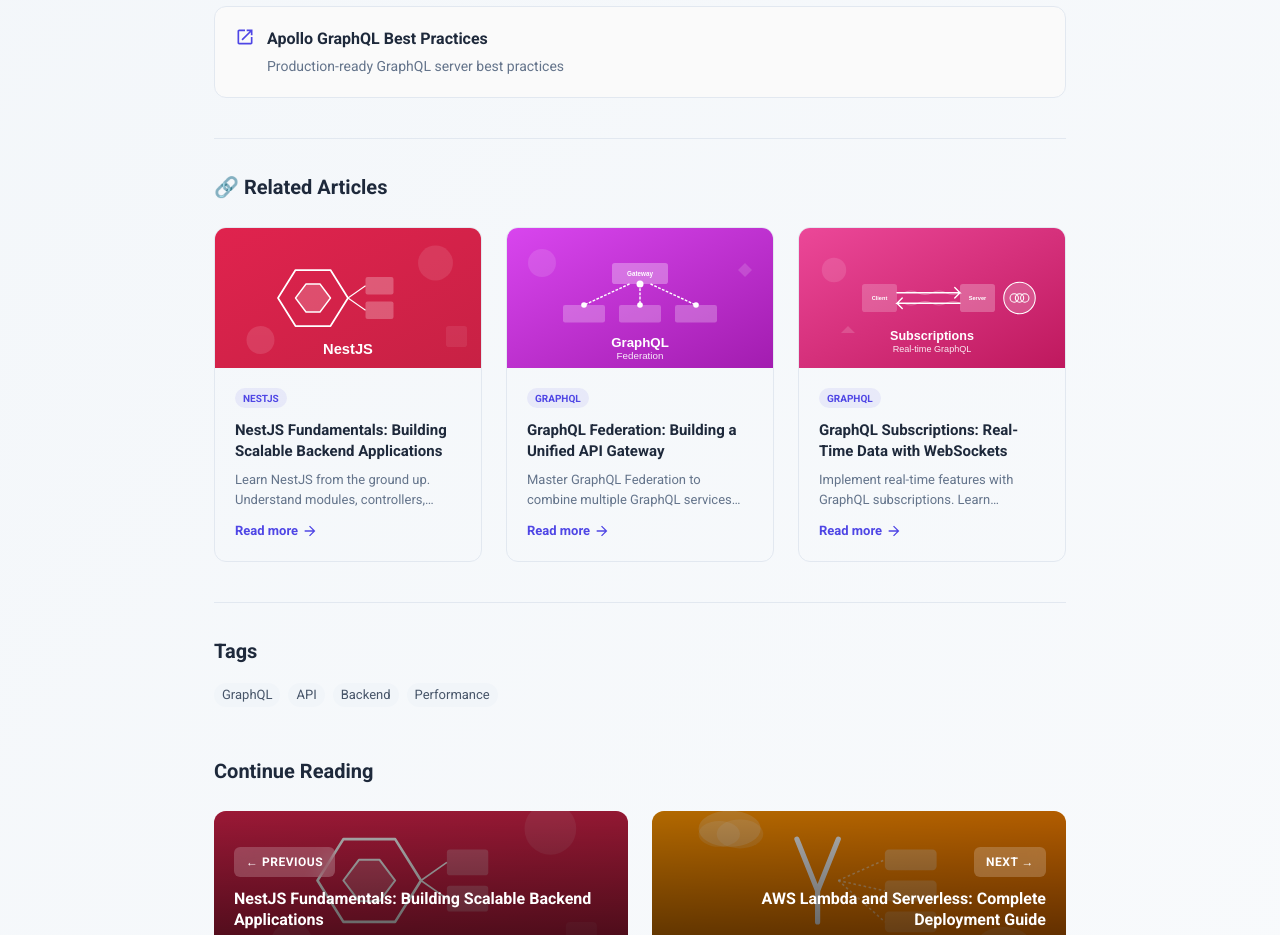
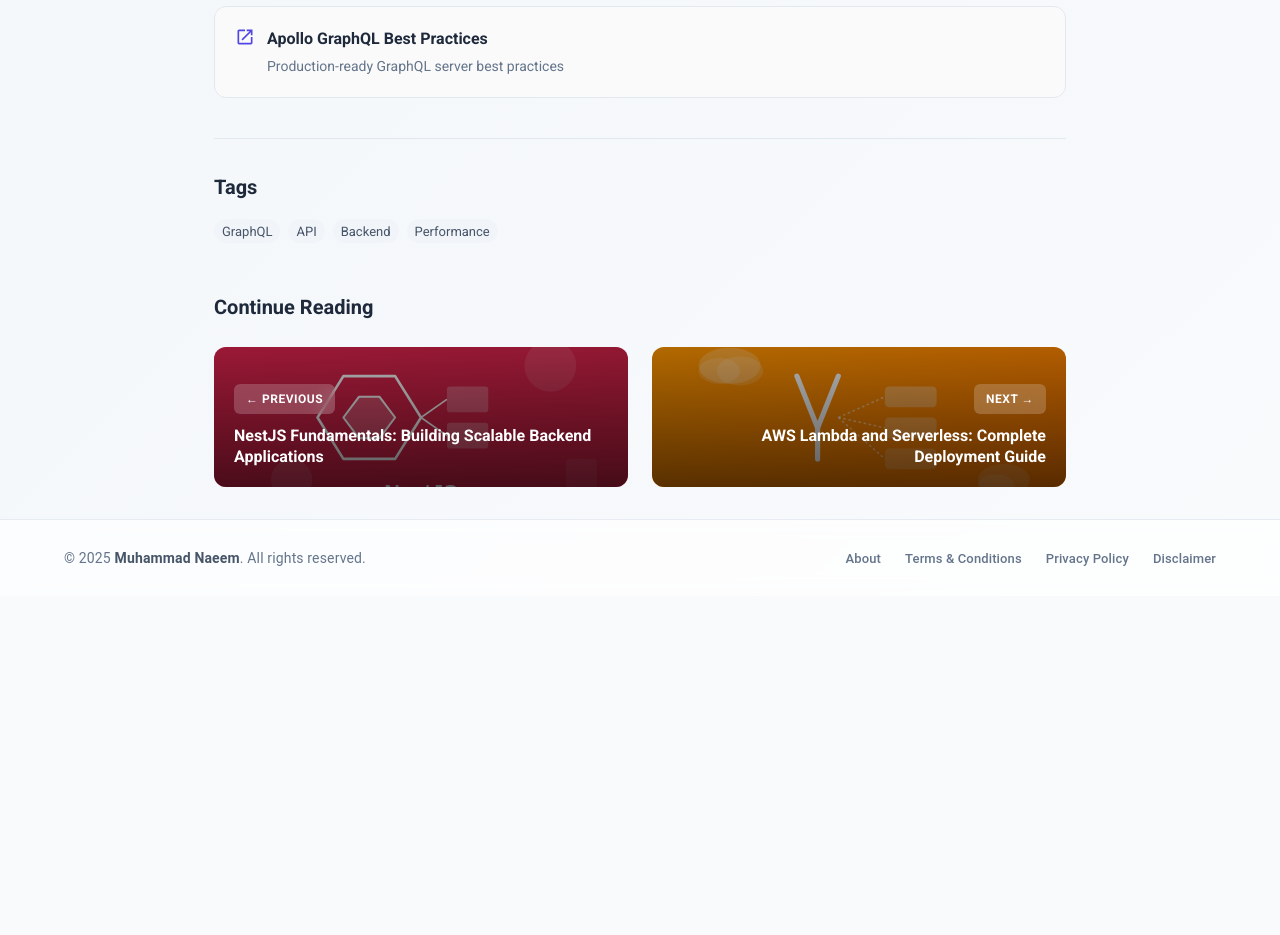
Before and after one commit to imnaeem/portfolio, a Next.js app: page /blogs/graphql-best-practices-schema-optimization in a window 1280 px wide. Shown: the part 5000-5935 px from the top of the page. After the commit the page ends 5596 px from the top, so only its background shows below. Built offline with nearby package versions, Linux system fonts and the light colour scheme.

Commit message:
refactor: remove related articles section, keep only inline links
Co-authored-by: imnaeem <92048034+imnaeem@users.noreply.github.com>

```diff
--- a/src/app/blogs/[slug]/page.tsx
+++ b/src/app/blogs/[slug]/page.tsx
@@ -1,7 +1,7 @@
 import React from 'react';
 import { blogArticles } from '@/app/api/blogs/data';
 import { Box, Chip, Container, Fade, Grid2, Stack, Typography } from '@mui/material';
-import { AccessTime, CalendarToday, Person, OpenInNew, ArrowForward } from '@mui/icons-material';
+import { AccessTime, CalendarToday, Person, OpenInNew } from '@mui/icons-material';
 import { notFound } from 'next/navigation';
 import Link from 'next/link';
 import Image from 'next/image';
@@ -388,133 +388,6 @@ export default async function BlogArticlePage({ params }: { params: Promise<{ sl
 					);
 				})()}
 
-				{/* Related Articles Section */}
-				{(() => {
-					const blogLinks = getBlogLinks(slug);
-					if (!blogLinks?.relatedArticles || blogLinks.relatedArticles.length === 0) return null;
-
-					const relatedPosts = blogArticles.filter((article) =>
-						blogLinks.relatedArticles.includes(article.slug),
-					);
-
-					if (relatedPosts.length === 0) return null;
-
-					return (
-						<Box sx={{ mt: 5, pt: 4, borderTop: '1px solid #E2E8F0' }}>
-							<Typography
-								variant='h6'
-								sx={{
-									mb: 3,
-									color: '#1E293B',
-									fontWeight: 700,
-									display: 'flex',
-									alignItems: 'center',
-									gap: 1,
-								}}>
-								🔗 Related Articles
-							</Typography>
-							<Grid2 container spacing={3}>
-								{relatedPosts.slice(0, 3).map((relatedArticle) => (
-									<Grid2 key={relatedArticle.id} size={{ xs: 12, md: 4 }}>
-										<Link href={`/blogs/${relatedArticle.slug}`} style={{ textDecoration: 'none' }}>
-											<Box
-												sx={{
-													height: '100%',
-													borderRadius: '12px',
-													border: '1px solid #E2E8F0',
-													overflow: 'hidden',
-													cursor: 'pointer',
-													transition: 'all 0.3s ease',
-													'&:hover': {
-														borderColor: '#4F46E5',
-														transform: 'translateY(-4px)',
-														boxShadow: '0 8px 24px rgba(79, 70, 229, 0.12)',
-														'& .related-image': {
-															transform: 'scale(1.05)',
-														},
-													},
-												}}>
-												<Box
-													sx={{
-														position: 'relative',
-														height: 140,
-														overflow: 'hidden',
-														backgroundColor: '#F9FAFB',
-													}}>
-													<Image
-														className='related-image'
-														src={relatedArticle.image}
-														alt={relatedArticle.title}
-														fill
-														sizes='(max-width: 768px) 100vw, 300px'
-														style={{
-															objectFit: 'cover',
-															transition: 'transform 0.4s ease',
-														}}
-													/>
-												</Box>
-												<Box sx={{ p: 2.5 }}>
-													<Chip
-														label={relatedArticle.category}
-														size='small'
-														sx={{
-															mb: 1.5,
-															backgroundColor: 'rgba(79, 70, 229, 0.08)',
-															color: '#4F46E5',
-															fontWeight: 600,
-															fontSize: 10,
-															textTransform: 'uppercase',
-															height: 20,
-														}}
-													/>
-													<Typography
-														sx={{
-															fontSize: 15,
-															fontWeight: 700,
-															color: '#1E293B',
-															mb: 1,
-															lineHeight: 1.4,
-															display: '-webkit-box',
-															WebkitLineClamp: 2,
-															WebkitBoxOrient: 'vertical',
-															overflow: 'hidden',
-														}}>
-														{relatedArticle.title}
-													</Typography>
-													<Typography
-														sx={{
-															fontSize: 13,
-															color: '#64748B',
-															display: '-webkit-box',
-															WebkitLineClamp: 2,
-															WebkitBoxOrient: 'vertical',
-															overflow: 'hidden',
-															mb: 1.5,
-														}}>
-														{relatedArticle.excerpt}
-													</Typography>
-													<Box
-														sx={{
-															display: 'flex',
-															alignItems: 'center',
-															gap: 0.5,
-															color: '#4F46E5',
-															fontSize: 13,
-															fontWeight: 600,
-														}}>
-														Read more
-														<ArrowForward sx={{ fontSize: 16 }} />
-													</Box>
-												</Box>
-											</Box>
-										</Link>
-									</Grid2>
-								))}
-							</Grid2>
-						</Box>
-					);
-				})()}
-
 				<Box sx={{ mt: 5, pt: 4, borderTop: '1px solid #E2E8F0' }}>
 					<Typography variant='h6' sx={{ mb: 2, color: '#1E293B', fontWeight: 600 }}>
 						Tags
```
